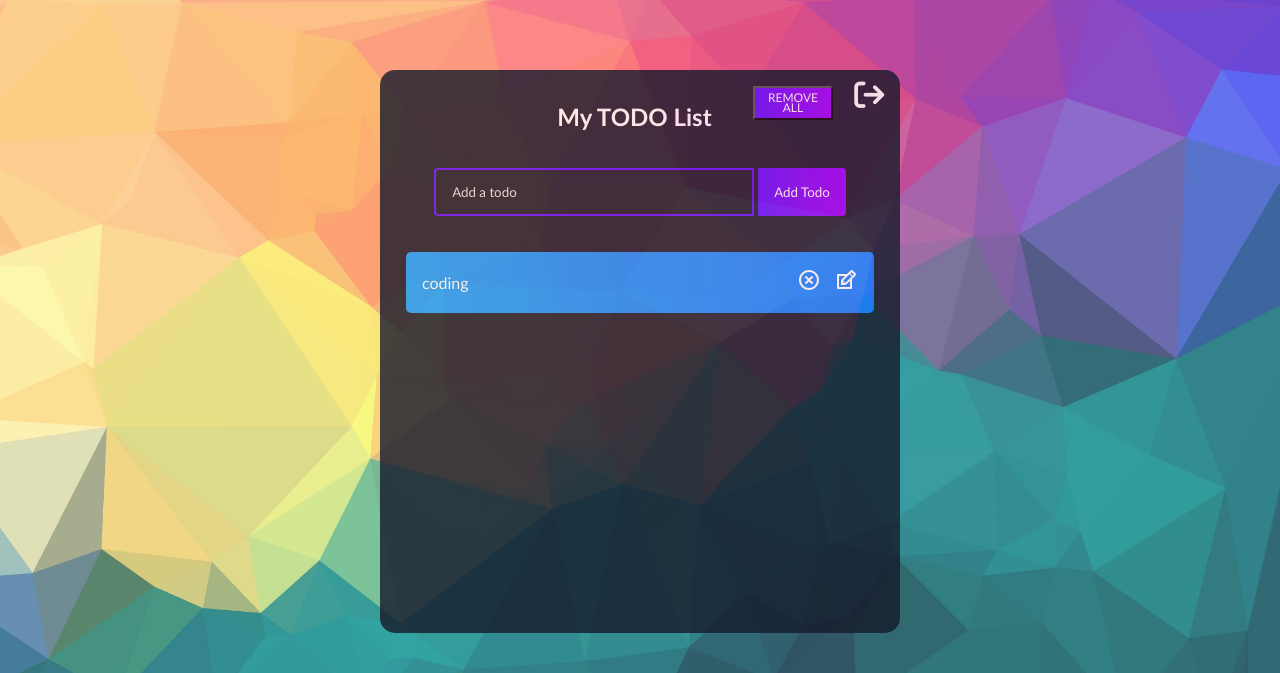
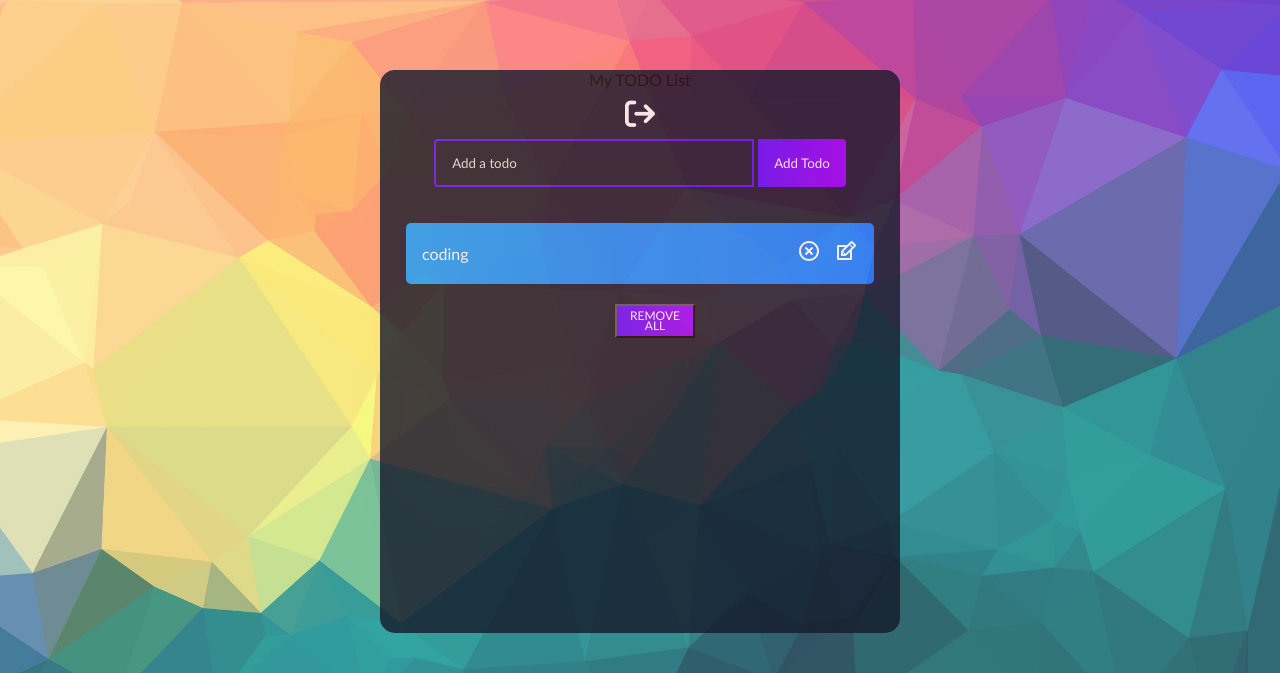
Before and after one commit to NishiKumari1/Todo_with_login, a Django app: page /index/ in a window 1280 px wide. Shown: the top 673 px of the page. Run offline with Django 5.2, Linux system fonts and the light colour scheme; a user stored in the database is signed in; data comes from the database, SQL or seed files in the repository; some libraries are stand-ins or nearby versions.

Commit message:
Update index.html

```diff
--- a/templates/index.html
+++ b/templates/index.html
@@ -12,13 +12,11 @@
   <body data-new-gr-c-s-check-loaded="14.1082.0" data-gr-ext-installed="">
     <div id="root">
       <div class="todo-app">
-        <div class="flex">
-          <h1>My TODO List</h1>
-          <form method="POST" action="{% url 'remove_all' %}">
-            {% csrf_token %}
-            <button type="submit" class="btn">REMOVE ALL</button>
-          </form>
-          <div class="anca"><a href="{% url 'signout' %}" class="sign"><i class="fa-solid fa-arrow-right-from-bracket"></i></a></div>
+        <div class="anca">
+          <div class="heading">
+            <p style="text-align: center;">My TODO List</p>
+          </div>
+          <a href="{% url 'signout' %}" class="sign"><i class="fa-solid fa-arrow-right-from-bracket"></i></a>
         </div>
         <form class="todo-form" method="POST" action="">
           {% csrf_token %}
@@ -86,6 +84,11 @@
           <button class="todo-button edit">Update</button>
         </form>
         {% endif %}
+
+        <form method="POST" action="{% url 'remove_all' %}">
+          {% csrf_token %}
+          <button type="submit" class="btn">REMOVE ALL</button>
+        </form>
       </div>
     </div>
   </body>
```
